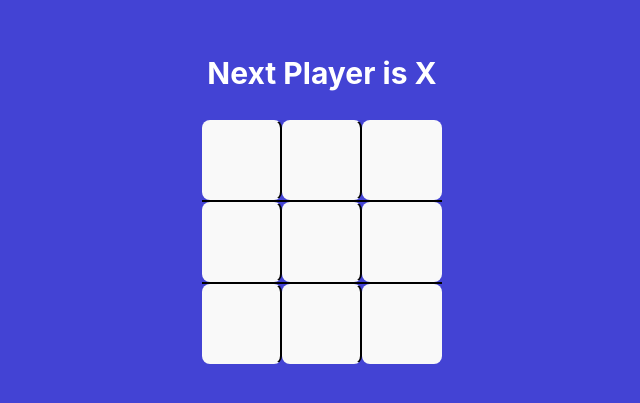
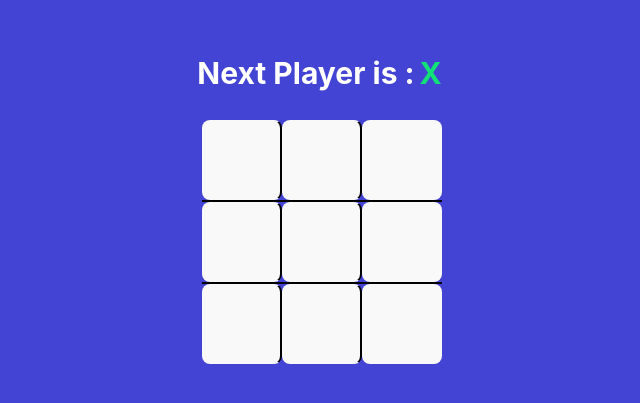
Before and after one commit to Shahid-MS/TicTacToe, a React (Vite) app: page / in a window 1280 px wide. Shown: the part 205-608 px from the top of the page, without its empty margins (318-958 px from the left). Built offline with nearby package versions, Linux system fonts and the light colour scheme.

Commit message:
Added winner colour and status message

```diff
--- a/src/App.jsx
+++ b/src/App.jsx
@@ -1,16 +1,14 @@
 import "./style.scss";
 import { useState } from "react";
 import { calculateWinner } from "./Winner";
+import StatusMessage from "./Components/statusMessage";
 
 import Board from "./Components/Board";
 function App() {
   const [squares, setSqures] = useState(Array(9).fill(null));
   const [nextPlayer, setNextPlayer] = useState(true);
+
   const winner = calculateWinner(squares);
-  const nxtPlayer = nextPlayer ? "X" : "0";
-  const statusMessage = winner
-    ? `Winner is :  ${winner} `
-    : `Next Player is ${nxtPlayer}`;
 
   const handleSquaresClick = (clickedPosition) => {
     if (squares[clickedPosition] || winner) {
@@ -32,7 +30,11 @@ function App() {
   return (
     <>
       <div className="app">
-        <h2> {statusMessage}</h2>
+        <StatusMessage
+          squares={squares}
+          nextPlayer={nextPlayer}
+          winner={winner}
+        />
         <Board squares={squares} handleSquaresClick={handleSquaresClick} />
       </div>
     </>
--- /dev/null
+++ b/src/Components/StatusMessage.jsx
@@ -0,0 +1,31 @@
+const StatusMessage = ({ winner, nextPlayer, squares }) => {
+  const nxtPlayer = nextPlayer ? "X" : "0";
+  const noMovesLeft = squares.every((squareValue) => squareValue !== null);
+
+  const renderMessage = () => {
+    if (winner) {
+      return <div>Winner is <span className={nextPlayer ? "text-orange" : "text-green"}>{winner}</span></div>;
+    } else if (!winner && noMovesLeft) {
+      return (
+        <div>
+          <span className="text-orange">0</span> and
+          <span className="text-green">X</span> Tied
+        </div>
+      );
+    } else if (!winner && !noMovesLeft) {
+      return (
+        <div>
+          Next Player is :
+          <span className={nextPlayer ? "text-green" : "text-orange"}>
+            {nxtPlayer}
+          </span>
+        </div>
+      );
+    }
+    return null;
+  };
+
+  return <h2>{renderMessage()}</h2>;
+};
+
+export default StatusMessage;
--- a/src/style.scss
+++ b/src/style.scss
@@ -25,10 +25,12 @@ button {
 
 .text-green {
   color: $green;
+  margin: 5px;
 }
 
 .text-orange {
   color: $orange;
+  margin: 5px;
 }
 
 .app {
```
